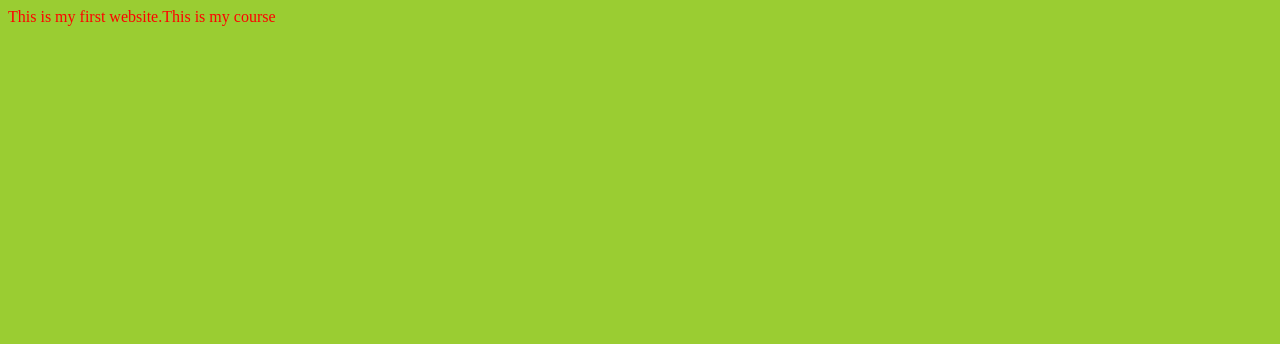
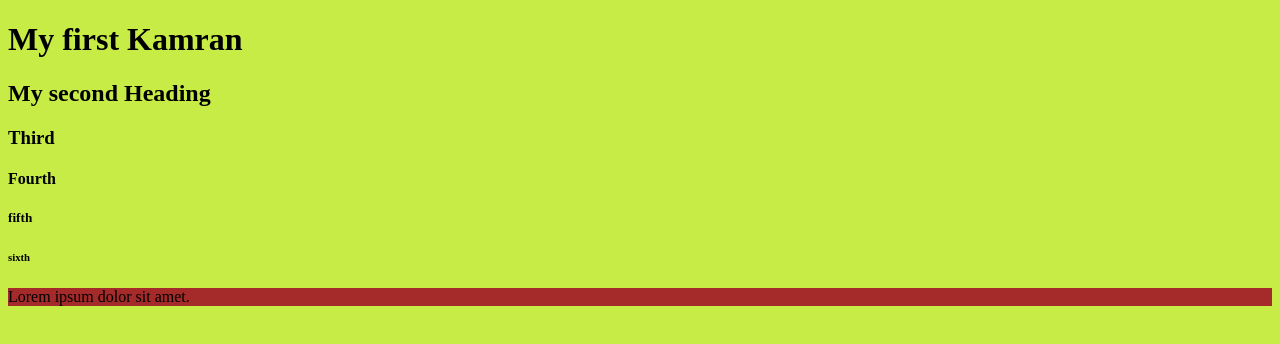
Before and after one commit to kamran251/sigma-web-dev-Course, a plain HTML site: page index.html in a window 1280 px wide. Drawn offline with Linux system fonts and the light colour scheme.

Commit message:
Add files via upload

```diff
--- a/index.html
+++ b/index.html
@@ -3,12 +3,17 @@
 <head>
     <meta charset="UTF-8">
     <meta name="viewport" content="width=device-width, initial-scale=1.0">
-    <title> This is my first sigma webdovlebment course</title>
+    <title>My Booksmarks</title>
     <link rel="stylesheet" href="style.css">
 
 </head>
 <body>
-    This is my first website.This is my course
-    <script src="script.js"></script>
+    <h1>My first Kamran</h1>
+    <h2>My second Heading</h2>
+    <h3>Third</h3>
+    <h4>Fourth</h4>
+    <h5>fifth</h5>
+    <h6>sixth</h6>
+    <p style="background-color: brown;">Lorem ipsum dolor sit amet.</p>
 </body>
 </html>
--- a/script.js
+++ /dev/null
@@ -1 +0,0 @@
-alert("welcome to the web devlopment course")
--- a/style.css
+++ b/style.css
@@ -1,4 +1,3 @@
 body{
-    color: red;
-    background-color: yellowgreen;
+    background-color: rgb(200, 236, 70);
 }
```
